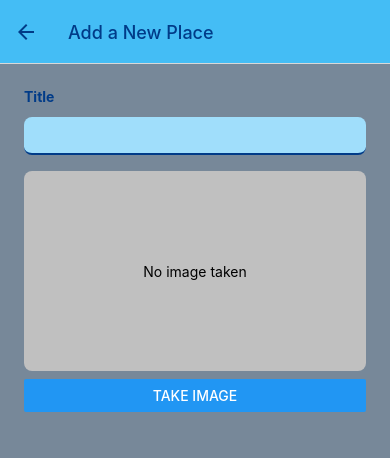
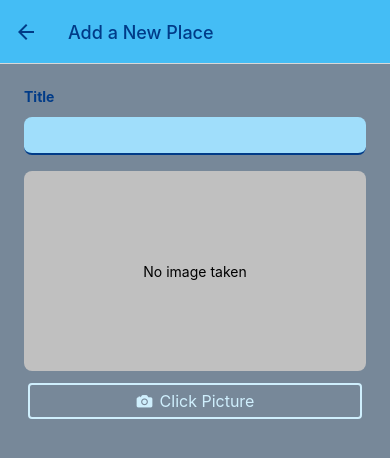
Before and after one commit to Jaseela99/reactnative-course, a React Native app: screen /AddPlace in a window 390 px wide. Shown: the top 458 px of the page. Built offline with nearby package versions, Linux system fonts and the light colour scheme.

Commit message:
added custom button

```diff
--- a/components/ImagePicker.js
+++ b/components/ImagePicker.js
@@ -6,6 +6,7 @@ import {
   PermissionStatus,
 } from "expo-image-picker";
 import { colors } from "../constants/colors";
+import CustomButton from "./UI/CustomButton";
 
 const ImagePicker = () => {
   const [pickedImage, setPickedImage] = useState();
@@ -44,7 +45,7 @@ const ImagePicker = () => {
   return (
     <View>
       <View style={styles.imagePreview}>{imagePreview}</View>
-      <Button title="take image" onPress={takeImageHandler} />
+      <CustomButton icon="camera" onPress={takeImageHandler}>Click Picture</CustomButton>
     </View>
   );
 };
--- /dev/null
+++ b/components/UI/CustomButton.js
@@ -0,0 +1,39 @@
+import { StyleSheet, Text, View ,Pressable} from 'react-native'
+import React from 'react'
+import {Ionicons} from "@expo/vector-icons"
+import { colors } from '../../constants/colors'
+const CustomButton = ({onPress,icon,children}) => {
+  return (
+  <Pressable onPress={onPress} style={({pressed})=>[pressed && styles.pressed,styles.button ]}>
+<Ionicons style={styles.icon} name={icon} size={18} color={colors.primary50}/>
+<Text style={styles.text}>{children}</Text>
+  </Pressable>
+  )
+}
+
+export default CustomButton
+
+const styles = StyleSheet.create({
+    button:{
+        paddingHorizontal:12,
+        paddingVertical:6,
+        flexDirection:"row",
+        justifyContent:"center",
+        alignItems:"center",
+        margin:4,
+        borderWidth:2,
+        borderColor:colors.primary50,
+        borderRadius:4
+
+      },
+      pressed:{
+        opacity:0.7
+      },
+      icon:{
+       marginRight:6
+      },
+      text:{
+        color:colors.primary50,
+        fontSize:16
+      }
+})
--- a/components/UI/IconButton.js
+++ b/components/UI/IconButton.js
@@ -1,4 +1,4 @@
-import { Pressable, StyleSheet, Text, View } from 'react-native'
+import { Pressable, StyleSheet } from 'react-native'
 import React from 'react'
 import {Ionicons} from "@expo/vector-icons"
 const IconButton = ({icon,size,color,onPress}) => {
```
